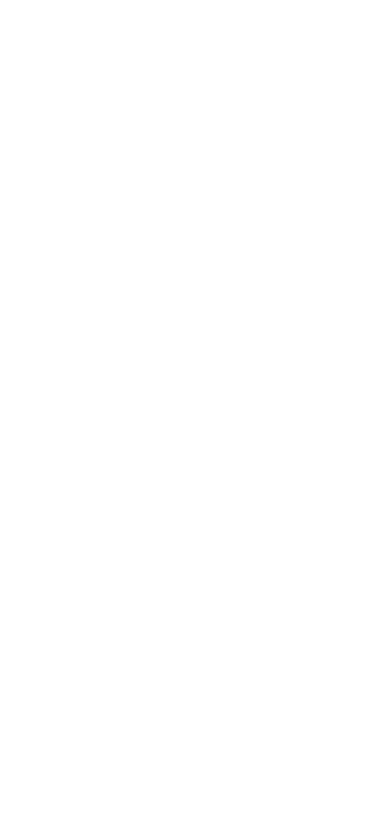
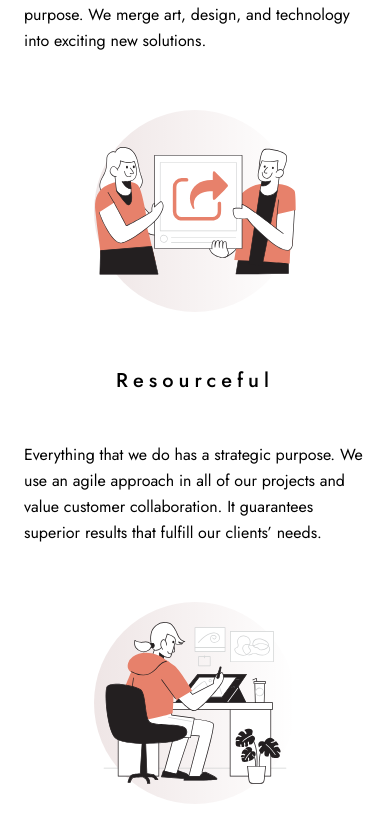
Before and after one commit to pierrolabo/designomultipagewebsite, a React (Create React App) app: page / in a window 390 px wide. Shown: the part 2230-3064 px from the top of the page. Before the commit the page ends 1958 px from the top, so only its background shows below. Built offline with nearby package versions, Linux system fonts and the light colour scheme.

Commit message:
done for mobile

```diff
--- a/src/App.js
+++ b/src/App.js
@@ -2,8 +2,14 @@ import React from 'react';
 import HeaderContainer from './components/Containers/HeaderContainer/HeaderContainer';
 import Hero from './components/Hero/Hero';
 import CategoryContainer from './components/Containers/CategoryContainer/CategoryContainer';
+import Quality from './components/Quality/Quality';
 
 import './styles/main.scss';
+import './Home.scss';
+
+import IllustrationPassionate from './assets/home/desktop/illustration-passionate.svg';
+import IllustrationFriendly from './assets/home/desktop/illustration-friendly.svg';
+import IllustrationResourceful from './assets/home/desktop/illustration-resourceful.svg';
 
 function App() {
   return (
@@ -12,8 +18,23 @@ function App() {
      <main>
      <Hero/>
      <CategoryContainer/>
-      <h1>pwet pwet</h1>
-      <p>Lorem ipsum dolor sit amet, consectetur adipisicing elit. Voluptate possimus dignissimos, accusamus alias nisi unde quod ullam vitae dolores ipsam blanditiis illo saepe maxime praesentium soluta? A, corrupti provident quis magni perferendis est culpa quos temporibus deleniti. Eaque ratione, facilis amet perferendis beatae saepe tempore? Quasi animi quaerat ipsum asperiores.</p>
+     <section className="quality__container">
+      <Quality
+        title="Passionate"
+        description="Each project starts with an in-depth brand research to ensure we only create products that serve a purpose. We merge
+        art, design, and technology into exciting new solutions."
+        image={IllustrationPassionate} />
+        <Quality
+        title="Resourceful"
+        description="Everything that we do has a strategic purpose. We use an agile approach in all of our projects and value customer
+        collaboration. It guarantees superior results that fulfill our clients’ needs."
+        image={IllustrationFriendly} />
+        <Quality
+        title="Friendly"
+        description="We are a group of enthusiastic folks who know how to put people first. Our success depends on our customers, and we
+        strive to give them the best experience a company can provide."
+        image={IllustrationResourceful} />
+     </section>
      </main>
     </div>
   );
--- /dev/null
+++ b/src/Home.scss
@@ -0,0 +1,5 @@
+.quality__container {
+    display: flex;
+    flex-direction: column;
+    padding: 0 24px;
+}
--- a/src/components/Containers/CategoryContainer/CategoryContainer.scss
+++ b/src/components/Containers/CategoryContainer/CategoryContainer.scss
@@ -6,7 +6,6 @@
     align-items: center;
     justify-content: center;
     padding: 0 24px;
-    margin-top: 120px;
     width: 100%;
     & .cardcategory {
         margin-bottom: 23px;
--- /dev/null
+++ b/src/components/Quality/Quality.js
@@ -0,0 +1,24 @@
+import React from 'react'
+import PropTypes from "prop-types";
+
+import './Quality.scss';
+
+export default function Quality({title, description, image}) {
+    return (
+        <div className="quality">
+            <div className="quality--image">
+                <img src={image} alt=""/>
+            </div>
+            <div className="quality__info">
+                <h3 className="quality__info--title">{title}</h3>
+                <p className="quality__info--description">{description}</p>
+            </div>
+        </div>
+    )
+}
+
+Quality.propTypes = {
+    title: PropTypes.string.isRequired,
+    description: PropTypes.string.isRequired,
+    image: PropTypes.string.isRequired
+}
--- /dev/null
+++ b/src/components/Quality/Quality.scss
@@ -0,0 +1,24 @@
+.quality {
+    display: flex;
+    flex-direction: column;
+    justify-content: space-between;
+    align-items: center;
+    height: 412px;
+    margin-bottom: 80px;
+    &--image {
+        background-image: url('../../assets/shared/desktop/bg-pattern-small-circle.svg');
+        background-repeat: no-repeat;
+    }
+    &__info {
+        display: flex;
+        flex-direction: column;
+        justify-content: center;
+        align-items: center;
+        &--title {
+            padding: 48px 0;
+        }
+        &--description {
+            font-style: normal;
+        }
+    }
+}
--- a/src/styles/_global.scss
+++ b/src/styles/_global.scss
@@ -40,6 +40,9 @@ h3 {
     letter-spacing: 5px;
 }
 
+section:not(:first-child) {
+    margin-top: 120px;
+}
 main {
     @media(min-width: $breakpoint-tablet) {
         display: flex;
```
